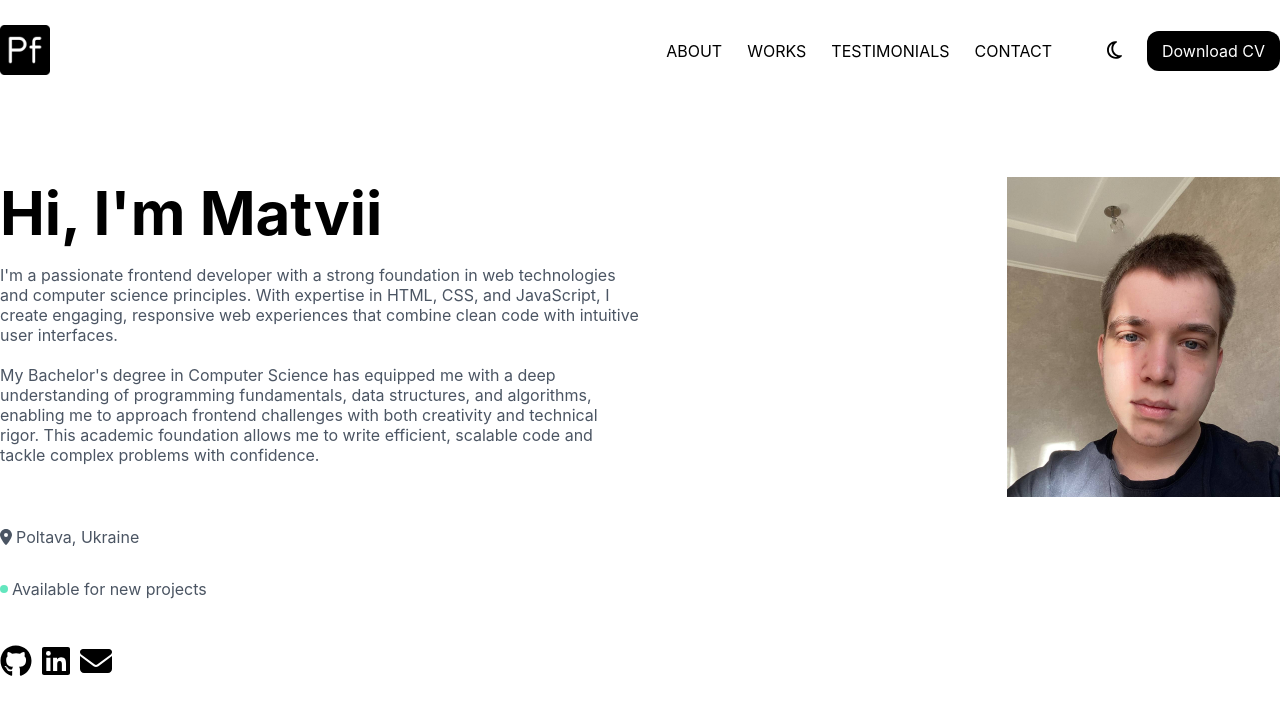
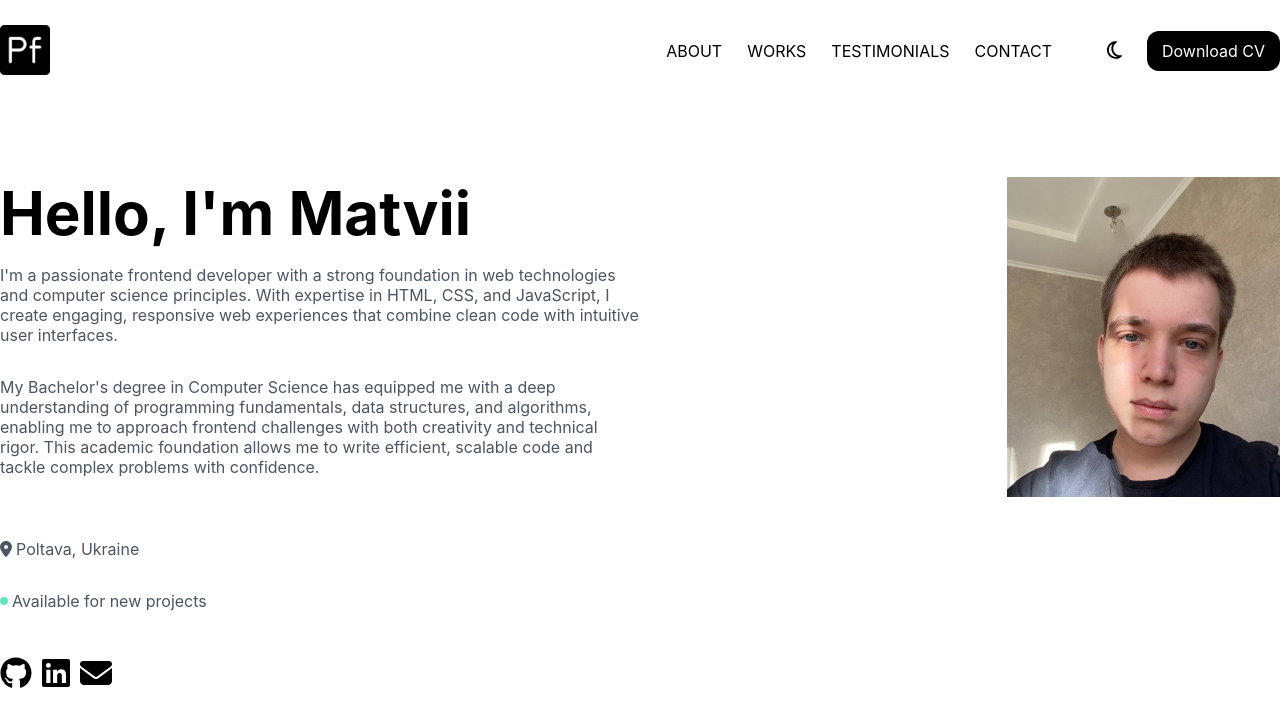
Before and after one commit to matviifed/Portfolio, a React (Create React App) app: page / in a window 1280 px wide. Shown: the top 726 px of the page. Built offline with nearby package versions, Linux system fonts and the light colour scheme.

Commit message:
About Section 2.0 (refactored: splitted into components, created separate folder for sections which are created from components)

```diff
--- a/src/App.js
+++ b/src/App.js
@@ -2,8 +2,8 @@
 import './App.css';
 import './components/Header'
 import { Header } from './components/Header';
-import './components/AboutSection'
-import AboutSection from './components/AboutSection'
+import './sections/AboutSection'
+import AboutSection from './sections/AboutSection'
 function App() {
   return (
     <>
--- a/src/components/AboutSection.jsx
+++ /dev/null
@@ -1,61 +0,0 @@
-import React from 'react'
-import heroImage from '../imgs/hero_img.jpg'
-import { FontAwesomeIcon } from '@fortawesome/react-fontawesome'
-import { faLocationDot, faCircle, faEnvelope } from '@fortawesome/free-solid-svg-icons'
-import { faGithub, faLinkedin} from '@fortawesome/free-brands-svg-icons' // ← правильний імпорт
-
-const AboutSection = ({ title, children }) => {
-  title = "Hi, I'm Matvii"
-
-
-  return (
-    <section className='section'>
-      <div className="section__container">
-        <div className="section__container__inner">
-          <div className="left__block">
-            <div className="row">
-              <h1 className='hero__title'>{title}</h1>
-              <p className='hero__description grey'>
-                I'm a passionate frontend developer with a strong foundation in web technologies and computer science principles. With expertise in HTML, CSS, and JavaScript, I create engaging, responsive web experiences that combine clean code with intuitive user interfaces.<br />
-                <br />
-                My Bachelor's degree in Computer Science has equipped me with a deep understanding of programming fundamentals, data structures, and algorithms, enabling me to approach frontend challenges with both creativity and technical rigor. This academic foundation allows me to write efficient, scalable code and tackle complex problems with confidence.
-              </p>
-            </div>
-            <div className="row" style={{ marginTop: 30 }}>
-              <p className='hero__location grey'>
-                <FontAwesomeIcon icon={faLocationDot} className="icon" style={{ marginRight: 4 }} />
-                Poltava, Ukraine
-              </p>
-              <p className='hero__availability grey'>
-                <FontAwesomeIcon icon={faCircle} style={{ color: "#63E6BE", width: "8px" , marginRight: 4}} className='icon' />
-                Available for new projects
-              </p>
-            </div>
-
-            <div className="row" style={{ marginTop: 30 }}>
-                <div className="icons__container">
-                    <a href="https://github.com/matviifed" target="_blank" rel="noopener noreferrer" className='icon-link'>
-                        <FontAwesomeIcon icon={faGithub} size="2x" className='icon'/>
-                    </a>
-                    <a href="https://www.linkedin.com/in/matvii-fedoruk-268337254/" target="_blank" rel="noopener noreferrer" className='icon-link'>
-                        <FontAwesomeIcon icon={faLinkedin} size="2x" className='icon' />
-                    </a>
-                    <a href="mailto:mfedorukk@gmail.com" target="_blank" rel="noopener noreferrer" className='icon-link'>
-                        <FontAwesomeIcon icon={faEnvelope} size="2x" className='icon' />
-                    </a>
-                </div>
-            </div>
-          </div>
-
-          <div className="right__block">
-            <div className="row">
-              <img src={heroImage} alt="Hero Image" className="hero__image" />
-            </div>
-          </div>
-        </div>
-      </div>
-    </section>
-  );
-};
-
-export default AboutSection;
--- /dev/null
+++ b/src/components/HeroImage.jsx
@@ -0,0 +1,10 @@
+import React from 'react';
+import heroImage from '../imgs/hero_img.jpg';
+
+const HeroImage = () => (
+  <div className="row">
+    <img src={heroImage} alt="Hero" className="hero__image" />
+  </div>
+);
+
+export default HeroImage;
--- /dev/null
+++ b/src/components/HeroTextBlock.jsx
@@ -0,0 +1,15 @@
+import React from 'react';
+
+const HeroTextBlock = ({ title }) => (
+  <div className="row">
+    <h1 className='hero__title'>{title}</h1>
+    <p className='hero__description grey'>
+      I'm a passionate frontend developer with a strong foundation in web technologies and computer science principles. With expertise in HTML, CSS, and JavaScript, I create engaging, responsive web experiences that combine clean code with intuitive user interfaces.
+    </p>
+    <p className='hero__description grey'>
+      My Bachelor's degree in Computer Science has equipped me with a deep understanding of programming fundamentals, data structures, and algorithms, enabling me to approach frontend challenges with both creativity and technical rigor. This academic foundation allows me to write efficient, scalable code and tackle complex problems with confidence.
+    </p>
+  </div>
+);
+
+export default HeroTextBlock;
--- /dev/null
+++ b/src/components/LocationStatus.jsx
@@ -0,0 +1,18 @@
+import React from 'react';
+import { FontAwesomeIcon } from '@fortawesome/react-fontawesome';
+import { faLocationDot, faCircle } from '@fortawesome/free-solid-svg-icons';
+
+const LocationStatus = () => (
+  <div className="row" style={{ marginTop: 30 }}>
+    <p className='hero__location grey'>
+      <FontAwesomeIcon icon={faLocationDot} className="icon" style={{ marginRight: 4 }} />
+      Poltava, Ukraine
+    </p>
+    <p className='hero__availability grey'>
+      <FontAwesomeIcon icon={faCircle} style={{ color: "#63E6BE", width: "8px", marginRight: 4 }} className='icon' />
+      Available for new projects
+    </p>
+  </div>
+);
+
+export default LocationStatus;
--- /dev/null
+++ b/src/components/SocialIcons.jsx
@@ -0,0 +1,22 @@
+import React from 'react';
+import { FontAwesomeIcon } from '@fortawesome/react-fontawesome';
+import { faEnvelope } from '@fortawesome/free-solid-svg-icons';
+import { faGithub, faLinkedin} from '@fortawesome/free-brands-svg-icons';
+
+const SocialIcons = () => (
+  <div className="row" style={{ marginTop: 30 }}>
+    <div className="icons__container">
+      <a href="https://github.com/matviifed" target="_blank" rel="noopener noreferrer" className='icon-link'>
+        <FontAwesomeIcon icon={faGithub} size="2x" className='icon' />
+      </a>
+      <a href="https://www.linkedin.com/in/matvii-fedoruk-268337254/" target="_blank" rel="noopener noreferrer" className='icon-link'>
+        <FontAwesomeIcon icon={faLinkedin} size="2x" className='icon' />
+      </a>
+      <a href="mailto:mfedorukk@gmail.com" target="_blank" rel="noopener noreferrer" className='icon-link'>
+        <FontAwesomeIcon icon={faEnvelope} size="2x" className='icon' />
+      </a>
+    </div>
+  </div>
+);
+
+export default SocialIcons;
--- /dev/null
+++ b/src/sections/AboutSection.jsx
@@ -0,0 +1,27 @@
+import React from 'react';
+import HeroTextBlock from '../components/HeroTextBlock';
+import LocationStatus from '../components/LocationStatus';
+import SocialIcons from '../components/SocialIcons';
+import HeroImage from '../components/HeroImage';
+
+const AboutSection = ({ title}) => {
+  title = "Hello, I'm Matvii"
+  return (
+    <section className="section">
+      <div className="section__container">
+        <div className="section__container__inner">
+          <div className="left__block">
+            <HeroTextBlock title={title} />
+            <LocationStatus />
+            <SocialIcons />
+          </div>
+          <div className="right__block">
+            <HeroImage />
+          </div>
+        </div>
+      </div>
+    </section>
+  );
+};
+
+export default AboutSection;
```
